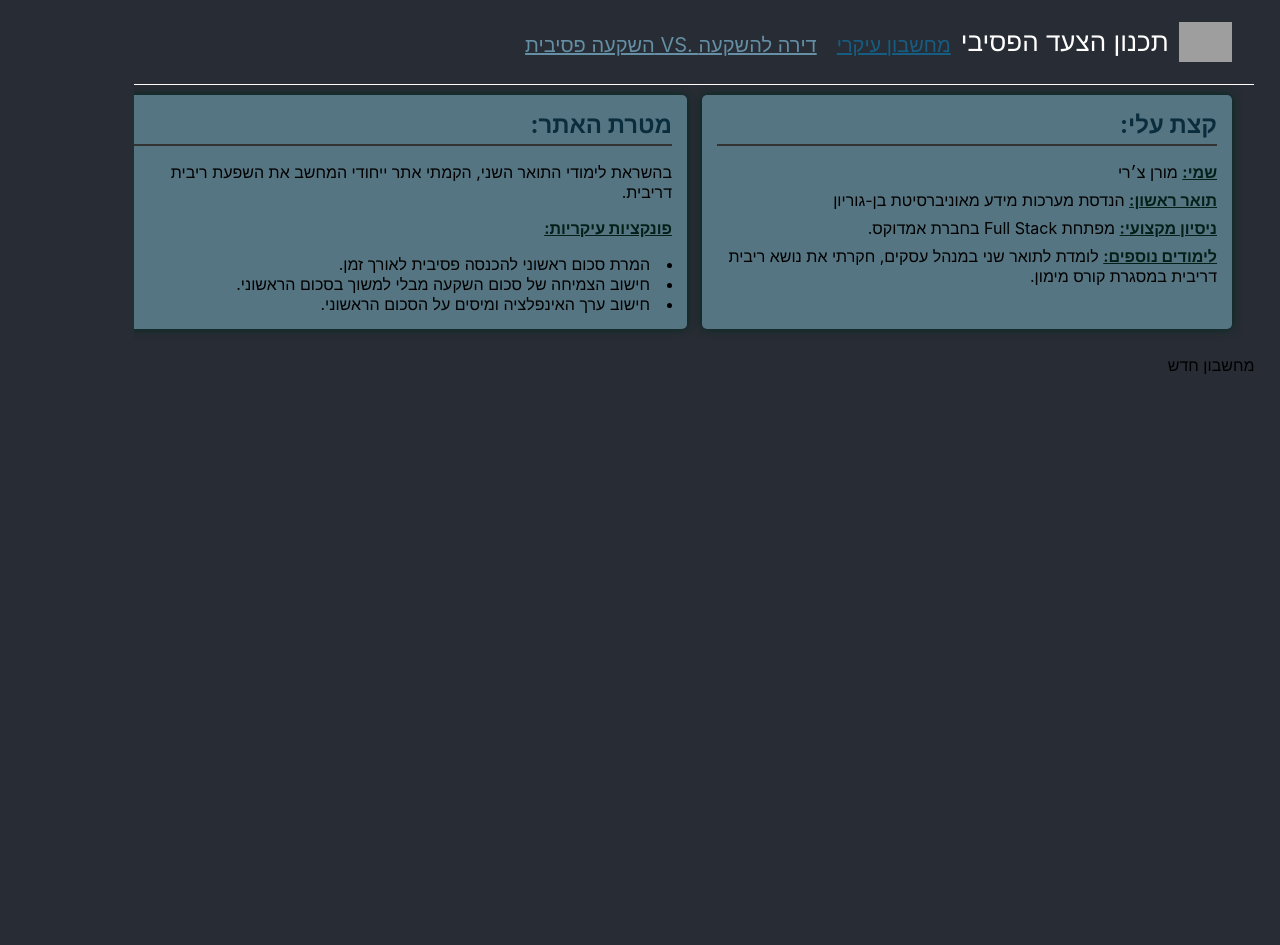
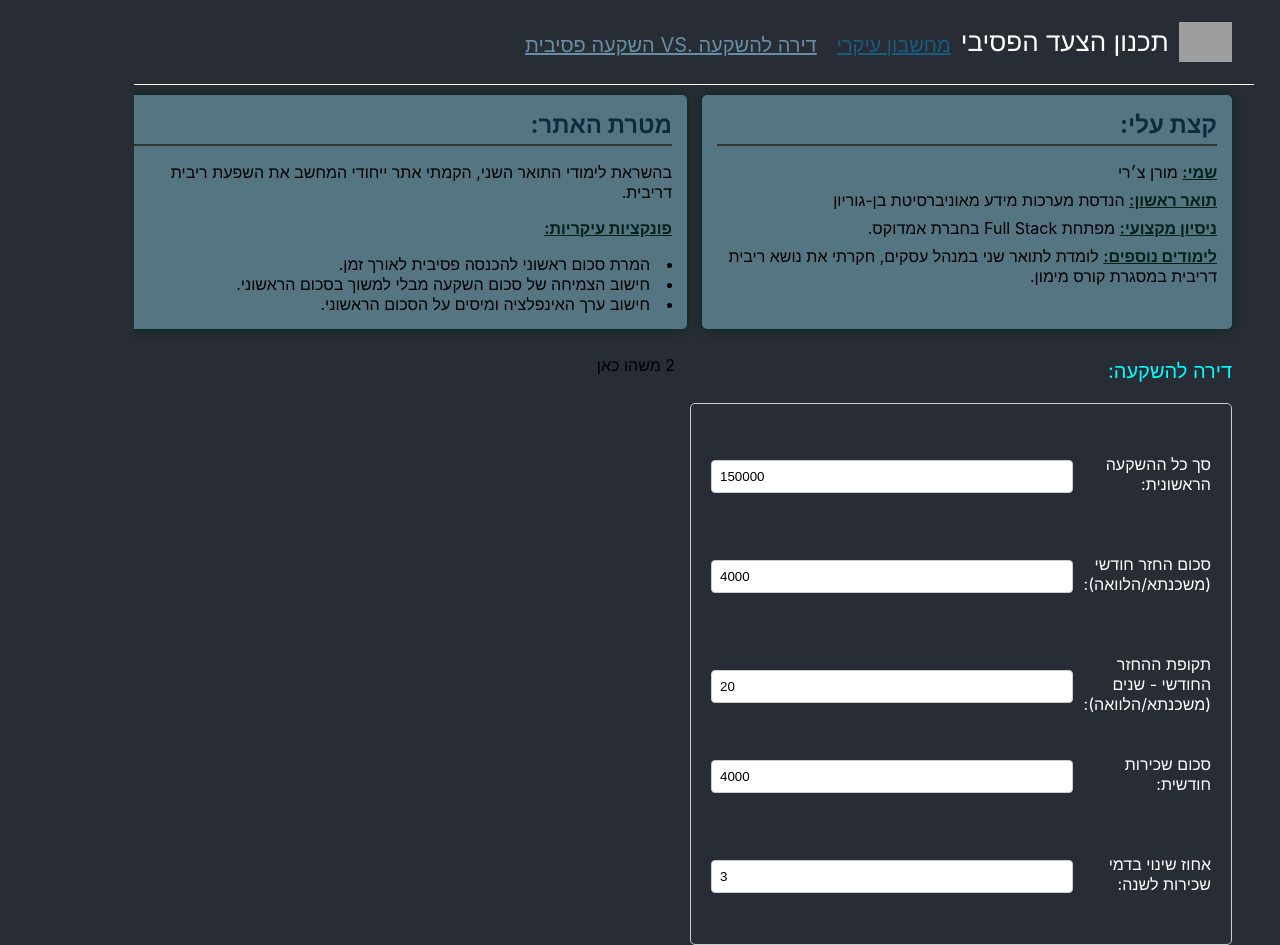
Before and after one commit to MoranChery/planning-passive-step, a React (Create React App) app: page /houseVSpassive in a window 1280 px wide. Before the commit the page ends 800 px from the top, so only its background shows below. Built offline with nearby package versions, Linux system fonts and the light colour scheme; grey boxes are pictures that could not be loaded.

Commit message:
Added home calculator

```diff
--- a/src/App.js
+++ b/src/App.js
@@ -30,7 +30,7 @@ function App() {
           <p> תכנון הצעד הפסיבי </p>
           <img src={logo} className="App-logo" alt="logo" />
         </header>
-        <div class="sidenav">
+        <div className="sidenav">
           <AboutMe></AboutMe>
         </div>
         <Routes>
--- a/src/components/AboutMe.js
+++ b/src/components/AboutMe.js
@@ -3,7 +3,7 @@ import '../cssFiles/AboutMe.css';
 const AboutMe = () => {
     return (
         <div className='info-data'>
-            <section class="about-me">
+            <section className="about-me">
                 <h2>קצת עלי:</h2>
                 <ul className='my-list'>
                     <li><strong>שמי:</strong> מורן צ׳רי</li>
@@ -13,7 +13,7 @@ const AboutMe = () => {
                 </ul>
             </section>
 
-            <section class="website-purpose">
+            <section className="website-purpose">
                 <h2>מטרת האתר:</h2>
                 <p>בהשראת לימודי התואר השני, הקמתי אתר ייחודי המחשב את השפעת ריבית דריבית.</p>
                 <p className='main-functions'>פונקציות עיקריות:</p>
--- /dev/null
+++ b/src/components/HouseForm.js
@@ -0,0 +1,105 @@
+import '../cssFiles/HouseForm.css';
+import React, { useState, useEffect } from 'react';
+
+
+
+const HouseForm = ({setData}) => {
+    const [formData, setFormData] = useState({
+        equity: 150000,
+        monthlyRepaymentAmount: 4000,
+        monthlyRentalAmount: 4000 ,
+        expectChangeRentYear : 3,
+        monthlyRepaymentPeriodYears: 20
+    });
+
+    useEffect(() => {
+        setData(formData);
+     },[]);
+
+    const handleChange = (e) => {
+        const { name, value } = e.target;
+        let dataChnage = {
+            ...formData,
+            [name]: value,
+        };
+        setFormData(dataChnage);
+        setData(dataChnage);
+    };
+
+    return (
+        <div>
+            <p className='title'>דירה להשקעה:</p>
+            <form className='house-form'>
+
+                <div className='field'>
+                    <div className="form-group">
+                        <label className="inputClass" > סך כל ההשקעה הראשונית: </label>
+                        <input
+                            type="number"
+                            id="equity"
+                            name="equity"
+                            value={formData.equity}
+                            onChange={handleChange}>
+                        </input>
+                    </div>
+                </div>
+
+                <div className='field'>
+                    <div className="form-group">
+                        <label className="inputClass" > סכום החזר חודשי (משכנתא/הלוואה): </label>
+                        <input
+                            type="number"
+                            id="monthlyRepaymentAmount"
+                            name="monthlyRepaymentAmount"
+                            value={formData.monthlyRepaymentAmount}
+                            onChange={handleChange}>
+                        </input>
+                    </div>
+                </div>
+
+                <div className='field'>
+                    <div className="form-group">
+                        <label className="inputClass" > תקופת ההחזר החודשי - שנים (משכנתא/הלוואה): </label>
+                        <input
+                            type="number"
+                            id="monthlyRepaymentPeriodYears"
+                            name="monthlyRepaymentPeriodYears"
+                            value={formData.monthlyRepaymentPeriodYears}
+                            onChange={handleChange}>
+                        </input>
+                    </div>
+                </div>
+
+                <div className='field'>
+                    <div className="form-group">
+                        <label className="inputClass"> סכום שכירות חודשית: </label>
+                        <input
+                            type="number"
+                            id="monthlyRentalAmount"
+                            name="monthlyRentalAmount"
+                            value={formData.monthlyRentalAmount}
+                            onChange={handleChange}>
+                        </input>
+                    </div>
+                </div>
+
+                <div className='field'>
+                    <div className="form-group">
+                        <label className="inputClass"> אחוז שינוי בדמי שכירות לשנה: </label>
+                        <input
+                            type="number"
+                            id="expectChangeRentYear"
+                            name="expectChangeRentYear"
+                            value={formData.expectChangeRentYear}
+                            onChange={handleChange}>
+                        </input>
+                    </div>
+                </div>
+
+            </form>
+        </div>
+
+    );
+};
+
+export default HouseForm;
--- a/src/components/HouseVSPassive.js
+++ b/src/components/HouseVSPassive.js
@@ -2,16 +2,33 @@
 import '../cssFiles/HouseVSPassive.css';
 import React, { useState } from 'react';
 
+import HouseForm from "../components/HouseForm";
+import PassiveForm from "../components/PassiveForm";
+
 const HouseVSPassive = () => {
-    const [formData1, setFormData1] = useState({});
-    const [formData2, setFormData2] = useState({});
-    const handleSubmit = (data) => {
+    const [homeData, setHomeData] = useState({});
+    const [passiveData, setPassiveData] = useState({});
+    const homeDataChange = (data) => {
+        let equity = homeData.equity;
+        let dataChnage = {
+            ...passiveData,
+            ["initialAmount"]: equity,
+        };
+        setPassiveData(dataChnage);
+        setHomeData(data);
 
+        console.log("homeData:", data);
+    };
+
+    const passiveDataChange = (data) => {
+        console.log("passiveData:", data);
+        setPassiveData(data);
     };
 
     return (
-    <div>
-        <p>מחשבון חדש</p>
+    <div className="form-body">
+        <HouseForm setData={homeDataChange}></HouseForm>
+        <PassiveForm setData={passiveDataChange} ></PassiveForm>
     </div>
     );
 };
--- a/src/components/MainCalculator.js
+++ b/src/components/MainCalculator.js
@@ -11,7 +11,7 @@ const MainCalculator = () => {
   };
 
     return (
-        <div class="form-body">
+        <div className="form-body">
             <PlanningForm onSubmit={handleSubmit} />
             <ResultForm formData={formData}></ResultForm>
         </div>
--- /dev/null
+++ b/src/components/PassiveForm.js
@@ -0,0 +1,20 @@
+import '../cssFiles/PassiveForm.css';
+import React, { useState } from 'react';
+
+
+
+const PassiveForm = ({setData}) => {
+    const [formData, setFormData] = useState({});
+
+    const handleChange = (data) => {
+
+    };
+
+    return (
+    <div>
+        <p>2 משהו כאן </p>
+    </div>
+    );
+};
+
+export default PassiveForm;
--- /dev/null
+++ b/src/cssFiles/HouseForm.css
@@ -0,0 +1,17 @@
+.house-form {
+    padding: 20px;
+    border: 1px solid #ccc;
+    border-radius: 5px;
+    text-align: right;
+    width: 500px;
+}
+
+.field-house {
+    height: 70px;
+    direction: ltr;
+}
+
+.title {
+    color: aqua;
+    font-size: 20px;
+}
--- a/src/cssFiles/HouseVSPassive.css
+++ b/src/cssFiles/HouseVSPassive.css
@@ -0,0 +1,7 @@
+.form-body{
+    padding-right: 2%;
+    display: inline-flex;
+    flex-direction: row;
+    gap: 15px;
+    direction: rtl;
+  }
--- a/src/cssFiles/PlanningForm.css
+++ b/src/cssFiles/PlanningForm.css
@@ -20,7 +20,7 @@
   }
 
   .inputClass {
-    width: 33%;
+    width: 40%;
   }
 
   label {
```
Also changed, not shown: src/cssFiles/PassiveForm.css (added).
